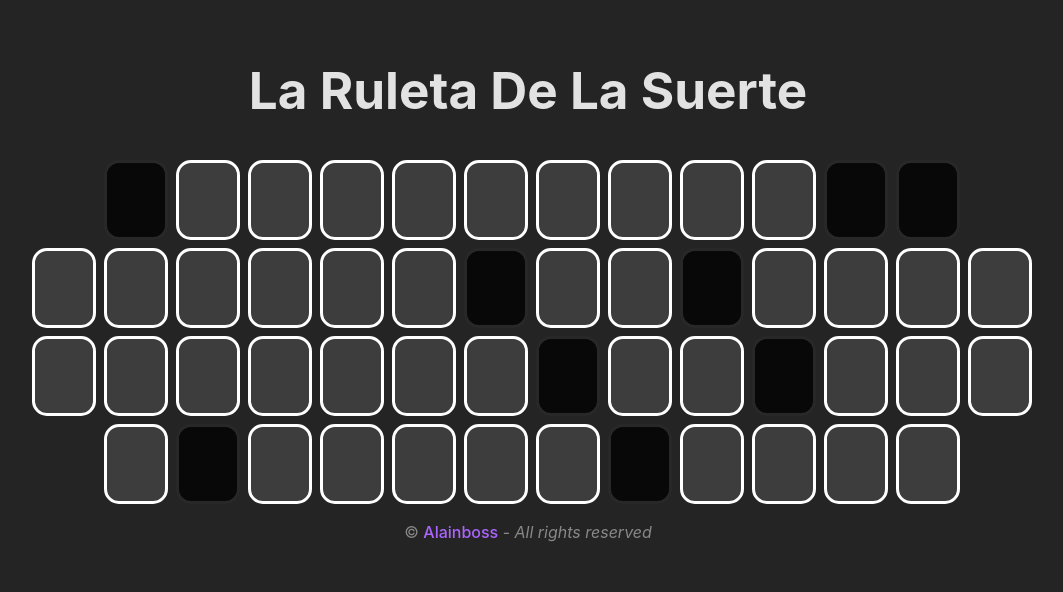
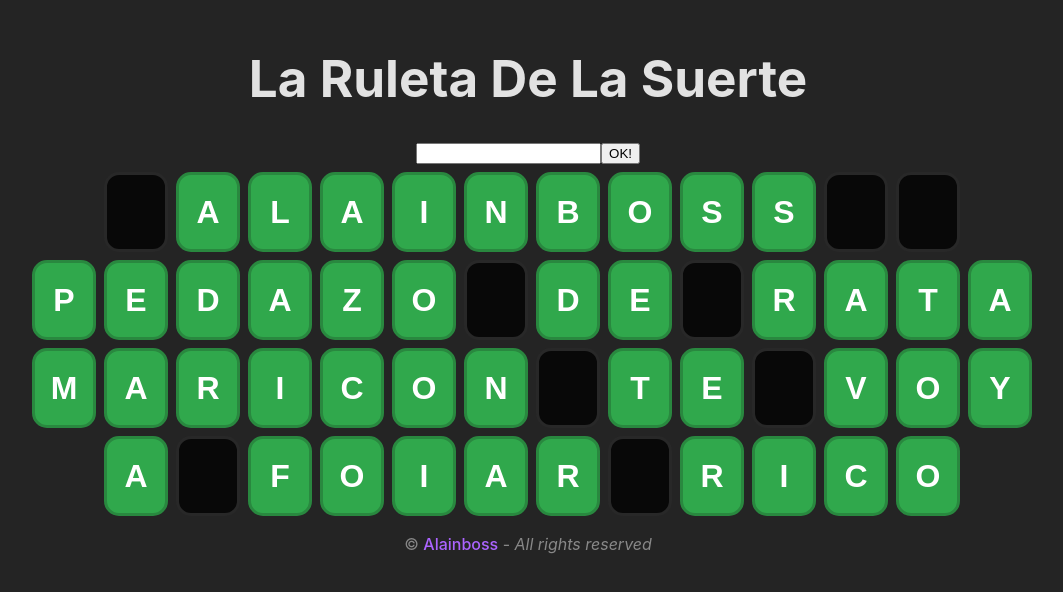
Before and after one commit to miverabusiness/ruleta-de-la-suerte, a React (Vite) app: page / in a window 1280 px wide. Shown: the part 106-698 px from the top of the page, without its empty margins (112-1175 px from the left). Built offline with nearby package versions, Linux system fonts and the light colour scheme.

Commit message:
input to panel

```diff
--- a/src/components/card/Card.css
+++ b/src/components/card/Card.css
@@ -40,9 +40,10 @@
 }
 
 .not-yet {
-	background: #3d3d3d;
+	background: #525252;
 }
 
 .not-yet:hover {
 	background: rgb(255, 184, 112);
+	border: solid 3px rgb(239, 160, 81);
 }
--- a/src/components/card/Card.tsx
+++ b/src/components/card/Card.tsx
@@ -2,19 +2,19 @@
 import "./Card.css";
 
 function Card(props: { letra: string }) {
-	const [mostrarLetra, setMostrarLetra] = useState(false);
+	const [mostrarLetra, setMostrarLetra] = useState(true);
 
 	const handleClick = () => {
 		setMostrarLetra(!mostrarLetra);
 	};
 
-	const isLetterSpace = () => {
+	const isLetter = () => {
 		return props.letra === " " ? " space" : mostrarLetra ? " correct" : " not-yet";
 	};
 
 	return (
 		<>
-			<button className={"letter-card" + isLetterSpace()} onClick={handleClick}>
+			<button className={"letter-card" + isLetter()} onClick={handleClick}>
 				{mostrarLetra ? props.letra : ""}
 			</button>
 		</>
--- a/src/components/panel/Panel.jsx
+++ b/src/components/panel/Panel.jsx
@@ -1,4 +1,4 @@
-import React from "react";
+import React, { useState } from "react";
 import "./Panel.css";
 import Card from "../card/Card";
 
@@ -10,9 +10,9 @@
 
 for (let i = 0; i < N_FILAS; i++) {
 	if (i === 0 || i === N_FILAS - 1) {
-		panel.push(Array(FILA_CORTA).fill("A"));
+		panel.push(Array(FILA_CORTA).fill("!"));
 	} else {
-		panel.push(Array(FILA_LARGA).fill("E"));
+		panel.push(Array(FILA_LARGA).fill("?"));
 	}
 }
 
@@ -24,6 +24,25 @@
 ];
 
 function Panel() {
+	const [inputValue, setInputValue] = useState("");
+	const [savedValue, setSavedValue] = useState(null);
+
+	const handleChange = (event) => {
+		setInputValue(event.target.value);
+	};
+
+	const handleSave = () => {
+		const arrayLetras = ["", "", "", "", "", "", "", "", "", "", "", "", "", ""];
+		const texto = inputValue.toUpperCase();
+		for (let i = 0; i < arrayLetras.length; i++) {
+			arrayLetras[i] = texto[i] ? texto[i] : " ";
+		}
+		setSavedValue(arrayLetras);
+		panel[1] = arrayLetras;
+	};
+
+	console.error("EPA", savedValue);
+
 	const filas = [];
 	for (let i = 0; i < N_FILAS; i++) {
 		const cards = [];
@@ -38,11 +57,16 @@
 				{cards}
 			</div>
 		);
-
-		console.error("panel", panel);
 	}
 
-	return <>{filas}</>;
+	return (
+		<>
+			<input type="text" value={inputValue} onChange={handleChange} />
+			<button onClick={handleSave}>OK!</button>
+			{console.error("inputs", savedValue)}
+			{filas}
+		</>
+	);
 }
 
 export default Panel;
```
